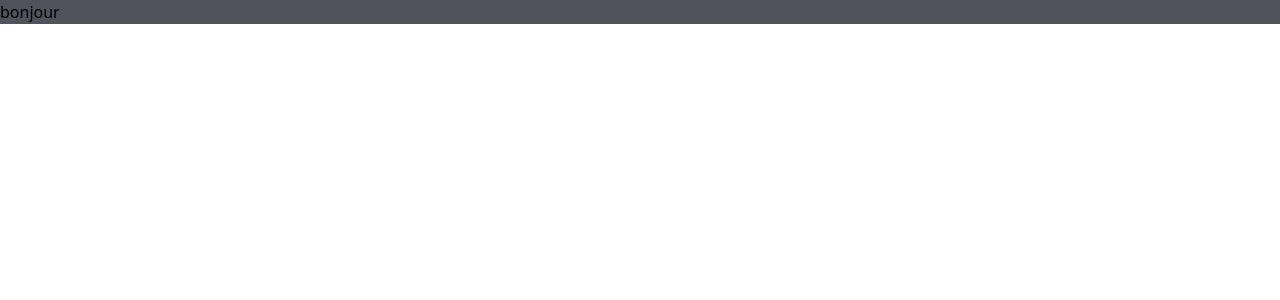
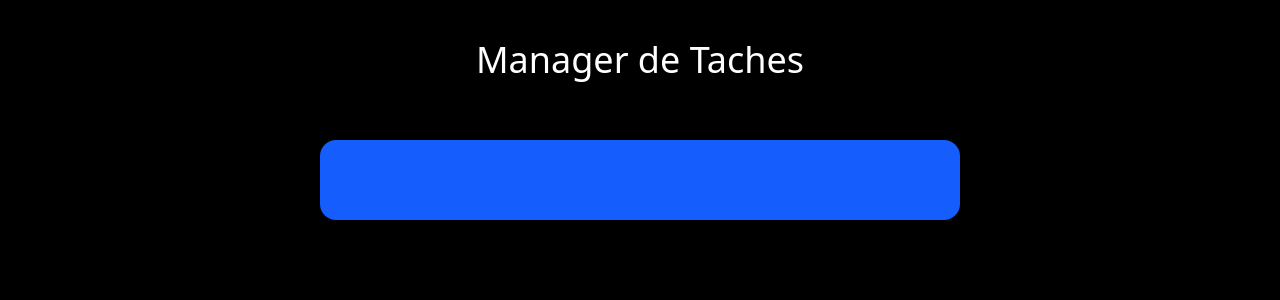
Before and after one commit to DevAurelien/taskmanager, a React (Vite) app: page / in a window 1280 px wide. Shown: the top 300 px of the page. Built offline with nearby package versions, Linux system fonts and the light colour scheme.

Commit message:
Ebauche 1

```diff
--- a/src/App.jsx
+++ b/src/App.jsx
@@ -2,10 +2,14 @@ import Task from "./components/task.jsx";
 
 function App() {
   return (
-    // crée une tache
+    <div className="flex flex-col text-4xl text-white bg-black w-full h-full items-center">
+      <h1 className="py-10">Manager de Taches</h1>
+    {/* // crée une tache partie superieur */}
     <Task />
-    // affiche les taches
-    // supprimer taches
+    {/* // affiche les taches */}
+    {/* editer les taches */}
+    {/* // supprimer taches */}
+    </div>
   );
 }
 
--- a/src/components/task.jsx
+++ b/src/components/task.jsx
@@ -1,7 +1,13 @@
 function Task() {
+
+    // function createTask = ()=>{
+
+    // }
+
   return (
-<div className="bg-zinc-600 h-full w-full">
-      <h1>bonjour</h1>
-    </div>)
+    <div className="flex text-white font-bold text-2xl bg-blue-600 rounded-2xl mt-5 h-20 w-1/2 justify-center items-center">
+      <h1></h1>
+    </div>
+  );
 }
-export default Task
+export default Task;
--- a/src/index.css
+++ b/src/index.css
@@ -1,6 +1,7 @@
 @import "tailwindcss";
 
-:root, body, html{
-    height:"100%";
-    width:"100%";
+#root, body, html{
+    height:100%;
+    width:100%;
+    overflow:hidden;
 }
```
